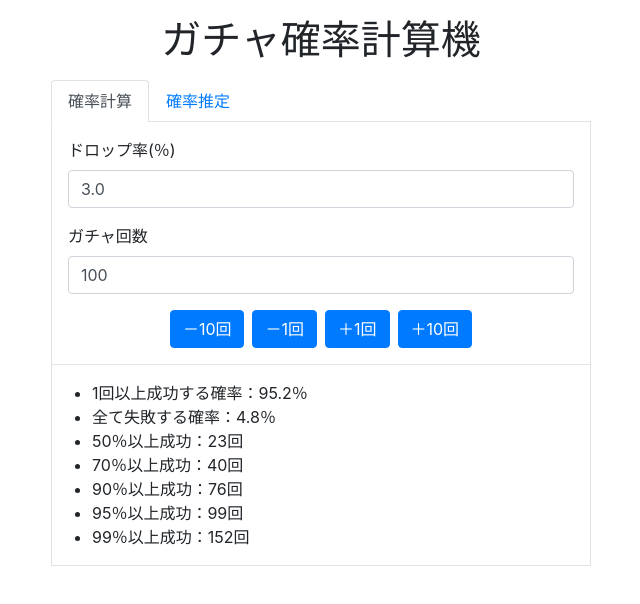
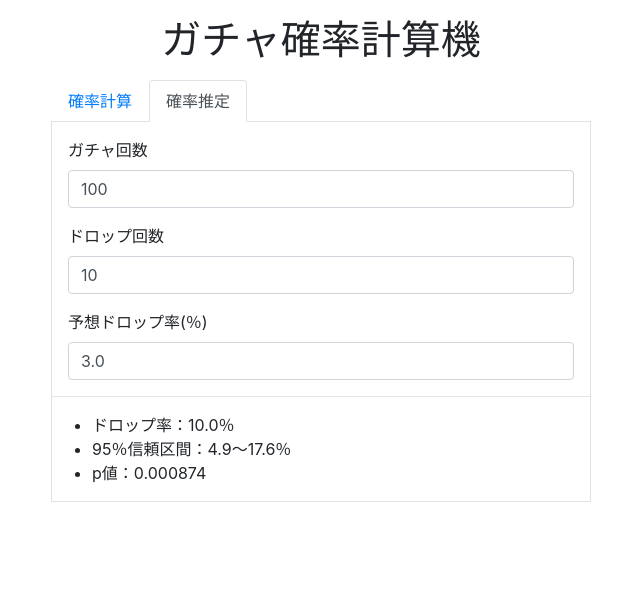
Before and after one commit to YSRKEN/CalcGachaProbTool, an Angular app in the folder CalcGachaProbTool/: page / in a window 1280 px wide. Shown: the top 604 px of the page, without its empty margins (319-959 px from the left). Built offline with nearby package versions, Linux system fonts and the light colour scheme.

Commit message:
p値を計算できるようにした

```diff
--- a/CalcGachaProbTool/src/app/main/main.component.html
+++ b/CalcGachaProbTool/src/app/main/main.component.html
@@ -6,9 +6,9 @@
             <!-- タブ部分 -->
             <nav class="mt-3">
                 <div class="nav nav-tabs" id="nav-tab" role="tablist">
-                    <a class="nav-item nav-link active" id="nav-calcprob-tab" data-toggle="tab" href="#nav-calcprob" role="tab" aria-controls="nav-calcprob"
+                    <a class="nav-item nav-link" id="nav-calcprob-tab" data-toggle="tab" href="#nav-calcprob" role="tab" aria-controls="nav-calcprob"
                         aria-selected="true">確率計算</a>
-                    <a class="nav-item nav-link" id="nav-testprob-tab" data-toggle="tab" href="#nav-testprob" role="tab" aria-controls="nav-testprob"
+                    <a class="nav-item nav-link active" id="nav-testprob-tab" data-toggle="tab" href="#nav-testprob" role="tab" aria-controls="nav-testprob"
                         aria-selected="false">確率推定</a>
                 </div>
             </nav>
@@ -17,12 +17,12 @@
             <div class="tab-content" id="nav-tabContent">
 
                 <!-- 確率計算 -->
-                <div class="tab-pane active border-right border-bottom border-left pt-3" id="nav-calcprob" role="tabpanel" aria-labelledby="nav-calcprob-tab">
+                <div class="tab-pane border-right border-bottom border-left pt-3" id="nav-calcprob" role="tabpanel" aria-labelledby="nav-calcprob-tab">
                     <app-calc-prob></app-calc-prob>
                 </div>
 
                 <!-- 確率推定 -->
-                <div class="tab-pane border-right border-bottom border-left pt-3" id="nav-testprob" role="tabpanel" aria-labelledby="nav-testprob-tab">
+                <div class="tab-pane active border-right border-bottom border-left pt-3" id="nav-testprob" role="tabpanel" aria-labelledby="nav-testprob-tab">
                     <app-test-prob></app-test-prob>
                 </div>
             </div>
--- a/CalcGachaProbTool/src/app/test-prob/test-prob.component.html
+++ b/CalcGachaProbTool/src/app/test-prob/test-prob.component.html
@@ -30,5 +30,5 @@
 <ul class="mt-3">
   <li>ドロップ率：{{dropPer | number:'1.1-1'}}％</li>
   <li>95％信頼区間：{{confidenceIntervalLB | number:'1.1-1'}}～{{confidenceIntervalUB | number:'1.1-1'}}％</li>
-  <li>p値：{{pValue}}</li>
+  <li>p値：{{pValue | number:'1.1-6'}}</li>
 </ul>
--- a/CalcGachaProbTool/src/app/test-prob/test-prob.component.ts
+++ b/CalcGachaProbTool/src/app/test-prob/test-prob.component.ts
@@ -46,7 +46,7 @@ export class TestProbComponent implements OnInit {
   /**
    * 95％信頼区間の上限値
   */
- confidenceIntervalUB: number = 17.6;
+  confidenceIntervalUB: number = 17.6;
 
   constructor() { }
 
@@ -54,10 +54,47 @@ export class TestProbComponent implements OnInit {
   }
 
   /**
+   * 95％信頼区間を、Clopper-Pearson methodで求める
+   */
+  private clopperPearsonMethod() {
+
+  }
+
+  /** 組み合わせaCbを実数で求める
+   * ※精度を犠牲にして楽な実装を取った
+   * @param a aの値
+   * @param b bの値
+   */
+  private comb(a: number, b: number){
+    let result: number = 1.0;
+    for (let num1 = a, num2 = b, r = 0; r < b; --num1, --num2, ++r) {
+      result *= 1.0 * num1;
+      result /= 1.0 * num2;
+    }
+    return result;
+  }
+
+  /**
+   * ベルヌーイ試行の確率を求める関数
+   * @param a 試行回数
+   * @param b 成功回数
+   * @param s 成功確率
+  */
+  private prob(a: number, b: number, s: number){
+    let result = this.comb(a, b);
+    for (let i = 0; i < b; ++i)
+      result *= s;
+    for (let i = 0; i < a - b; ++i)
+      result *= (1.0 - s);
+    return result;
+  }
+
+  /**
    * ガチャ回数が変化した際の処理
    */
   changeGachaCount(event: any){
     this.gachaCount = event;
+    this.clopperPearsonMethod();
 
     // そもそも数値なのか？
     const temp = parseInt(this.gachaCount);
@@ -87,6 +124,7 @@ export class TestProbComponent implements OnInit {
    */
   changeDropCount(event: any){
     this.dropCount = event;
+    this.clopperPearsonMethod();
 
     // そもそも数値なのか？
     const temp = parseInt(this.dropCount);
@@ -149,20 +187,24 @@ export class TestProbComponent implements OnInit {
    * ドロップ率
    */
   get dropPer(): number {
-    return 10.0;
-  }
-
-  /**
-   * 95％信頼区間を、Clopper-Pearson methodで求める
-   */
-  private clopperPearsonMethod() {
-
+    return 100.0 * parseInt(this.dropCount) / parseInt(this.gachaCount);
   }
 
   /**
    * p値(Sterneの手法で求める)
    */
   get pValue(): number {
-    return 0.000874;
+    // 地道に計算する
+    let sum = 0.0;
+    const x = parseFloat(this.preDropPer)  / 100.0;
+    const n = parseInt(this.gachaCount);
+    const k = parseInt(this.dropCount);
+    let limitprob = this.prob(n, k, x);
+    for (let i = 0; i <= n; ++i) {
+      let temp = this.prob(n, i, x);
+      if (limitprob >= temp)
+        sum += temp;
+    }
+    return sum;
   }
 }
```
